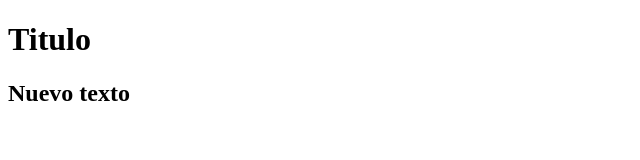
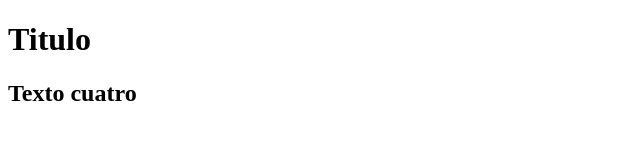
Before and after one commit to luiscarlos02/PruebaCursoGit, a plain HTML site: page index.html in a window 1280 px wide. Shown: the full height of the page, 0-640 px from the left. Drawn offline with Linux system fonts and the light colour scheme.

Commit message:
Cambiando texto otra vez

```diff
--- a/index.html
+++ b/index.html
@@ -10,7 +10,7 @@
 
 <body>
     <h1>Titulo</h1>
-    <h2>Nuevo texto</h2>
+    <h2>Texto cuatro</h2>
 </body>
 
 </html>
```
